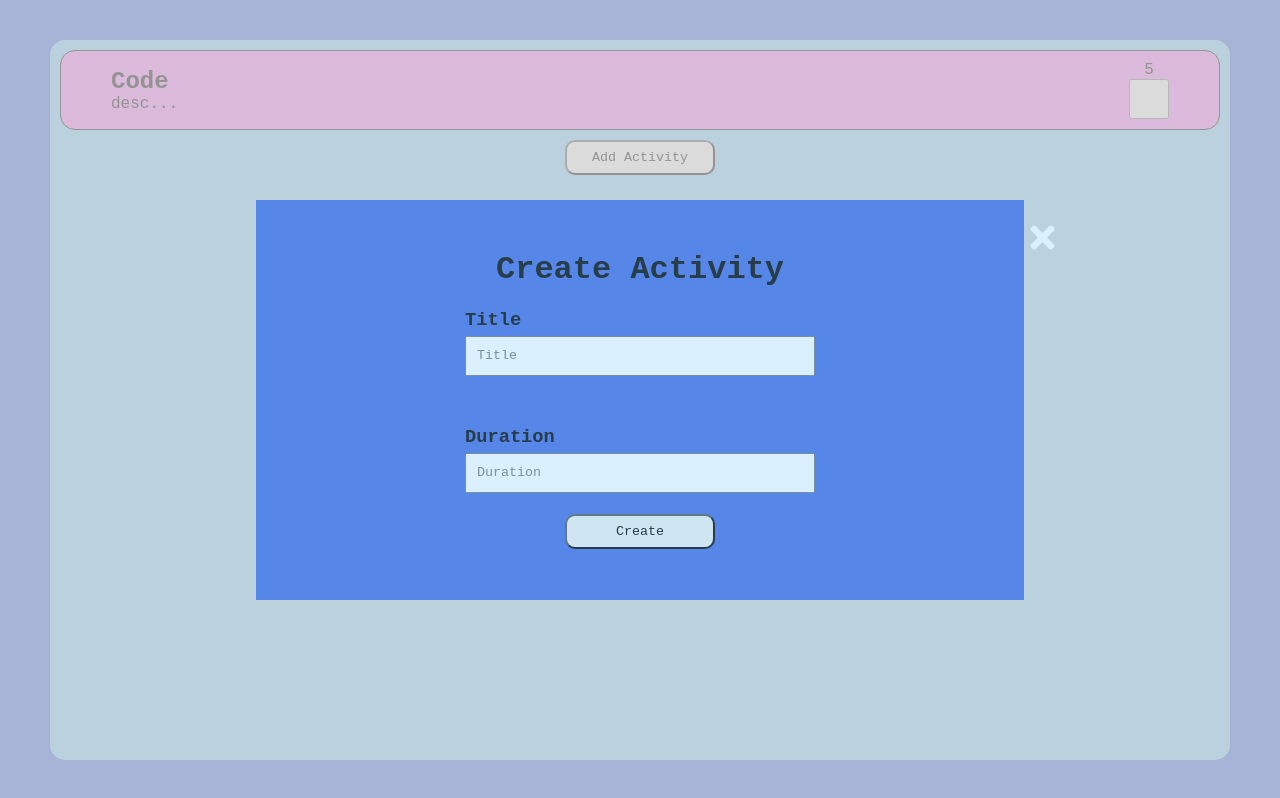
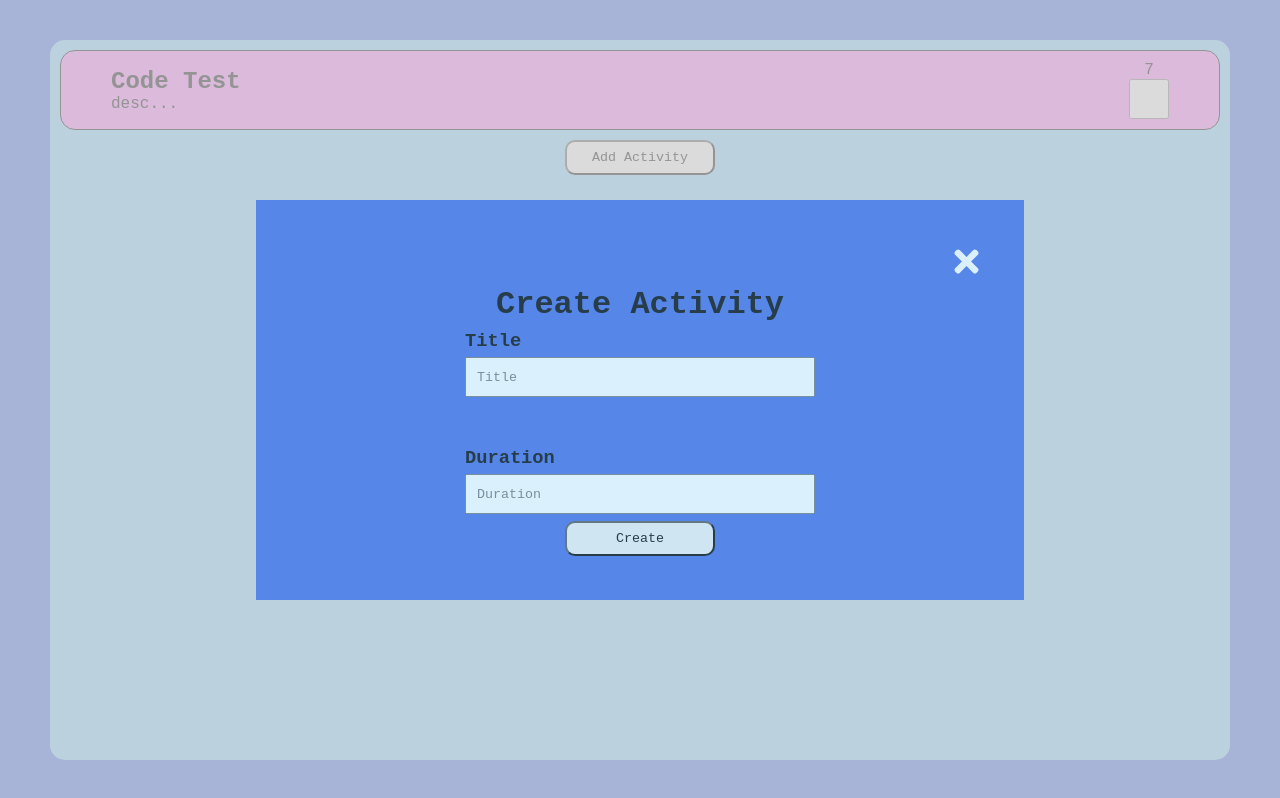
Before and after one commit to MichaelWearing/daily-task-planner, a React (Create React App) app: page / in a window 1280 px wide. Both pictures are taken after a click on the button "Add Activity". Built offline with nearby package versions, Linux system fonts and the light colour scheme.

Commit message:
added the ability to add additional activities

```diff
--- a/src/App.js
+++ b/src/App.js
@@ -10,21 +10,35 @@ import ActivityCreation from "./components/ActivityCreation/ActivityCreation";
 
 const App = () => {
   const [showModal, setShowModal] = useState(false);
+
+  // Maybe make into state and hold timer
   const dailyActivities = [
-    // Maybe make into state and hold timer
     {
       title: "Code",
       duration: 5,
     },
   ];
 
-
+  const [dailyActivitiesTest, setDailyActivitiesTest] = useState([
+    {
+      title: "Code Test",
+      duration: 7,
+    },
+  ]);
 
   return (
     <>
-      {showModal && <ActivityCreation setShowModal={setShowModal} />}
+      {showModal && (
+        <ActivityCreation
+          setShowModal={setShowModal}
+          dailyActivities={dailyActivities}
+          dailyActivitiesTest={dailyActivitiesTest}
+          setDailyActivitiesTest={setDailyActivitiesTest}
+        />
+      )}
       <Board
         dailyActivities={dailyActivities}
+        dailyActivitiesTest={dailyActivitiesTest}
         showModal={showModal}
         setShowModal={setShowModal}
       />
--- a/src/components/ActivityCreation/ActivityCreation.js
+++ b/src/components/ActivityCreation/ActivityCreation.js
@@ -1,4 +1,4 @@
-import React from "react";
+import React, { useRef } from "react";
 
 import {
   Wrapper,
@@ -13,7 +13,26 @@ import {
   CreateButton,
 } from "./ActivityCreation.styles";
 
-const ActivityCreation = ({ setShowModal }) => {
+const ActivityCreation = ({
+  setShowModal,
+  dailyActivitiesTest,
+  setDailyActivitiesTest,
+}) => {
+  const titleRef = useRef();
+  const durationRef = useRef();
+
+  const createActivity = () => {
+    setDailyActivitiesTest([
+      ...dailyActivitiesTest,
+      {
+        title: titleRef.current.value,
+        duration: durationRef.current.value,
+      },
+    ]);
+
+    setShowModal(false);
+  };
+
   return (
     <>
       <Wrapper>
@@ -25,14 +44,14 @@ const ActivityCreation = ({ setShowModal }) => {
           <InputWrapper>
             <InputInnerWrapper>
               <InputHeader>Title</InputHeader>
-              <Input placeholder="Title" />
+              <Input ref={titleRef} placeholder="Title" />
             </InputInnerWrapper>
             <InputInnerWrapper>
               <InputHeader>Duration</InputHeader>
-              <Input placeholder="Duration" />
+              <Input ref={durationRef} placeholder="Duration" />
             </InputInnerWrapper>
           </InputWrapper>
-          <CreateButton>Create</CreateButton>
+          <CreateButton onClick={() => createActivity()}>Create</CreateButton>
         </InnerWrapper>
       </Wrapper>
     </>
--- a/src/components/ActivityCreation/ActivityCreation.styles.js
+++ b/src/components/ActivityCreation/ActivityCreation.styles.js
@@ -30,9 +30,8 @@ export const InnerWrapper = styled.div`
 `;
 
 export const CloseModalWrapper = styled.div`
-  position: absolute;
-  top: 27.5vh;
-  right: 27.5vh;
+  display: flex;
+  align-self: end;
   background: transparent;
   font-size: 35px;
   cursor: pointer;
--- a/src/components/Board/Board.js
+++ b/src/components/Board/Board.js
@@ -4,12 +4,20 @@ import Activity from "../Activity/Activity";
 
 import { Wrapper, InnerWrapper, AddActivityButton } from "./Board.styles";
 
-const Board = ({ dailyActivities, showModal, setShowModal }) => {
+const Board = ({
+  dailyActivities,
+  dailyActivitiesTest,
+  showModal,
+  setShowModal,
+}) => {
   return (
     <Wrapper>
       <InnerWrapper>
-        {dailyActivities.map((activity, index) => (
+        {/* {dailyActivities.map((activity, index) => (
           <Activity key={`${activity.title}${index}`} activity={activity} />
+        ))} */}
+        {dailyActivitiesTest.map((activity, index) => (
+          <Activity key={`${activity.title}${index + 1}`} activity={activity} />
         ))}
         <AddActivityButton onClick={() => setShowModal(!showModal)}>
           Add Activity
```
